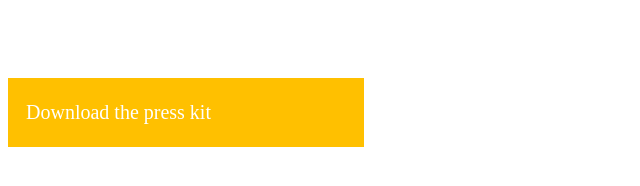
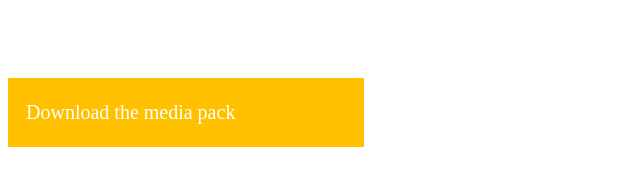
Before and after one commit to teguhpl/nordprojects.github.io, a Jekyll site: the page lantern/footer.inc.html, which Jekyll copies as it is, in a window 1280 px wide. Shown: the part 336-522 px from the top of the page, without its empty margins (0-640 px from the left). Built offline with Jekyll 4.4.1, drawn with Linux system fonts in a browser that asks for light colours.

Commit message:
'media pack' not 'press kit'

```diff
--- a/lantern/footer.inc.html
+++ b/lantern/footer.inc.html
@@ -23,7 +23,7 @@
 
         <a class="lantern-footer-button"
            href="TODO">
-            Download the press kit
+            Download the media pack
         </a>
         <div class="spacer hidden-xs" style="height: 20px"></div>
     </div>
@@ -49,11 +49,16 @@
         font-size: 18px;
         -webkit-font-smoothing: auto;
         text-decoration: none;
+
+        position: relative;
     }
     .lantern-footer-button:hover {
         color: white;
         background: #f7b900;
         text-decoration: none;
+    }
+    .lantern-footer-button:active {
+        top: 2px;
     }
     @media (min-width: 768px) { /* desktop */
         .lantern-footer-button {
```
